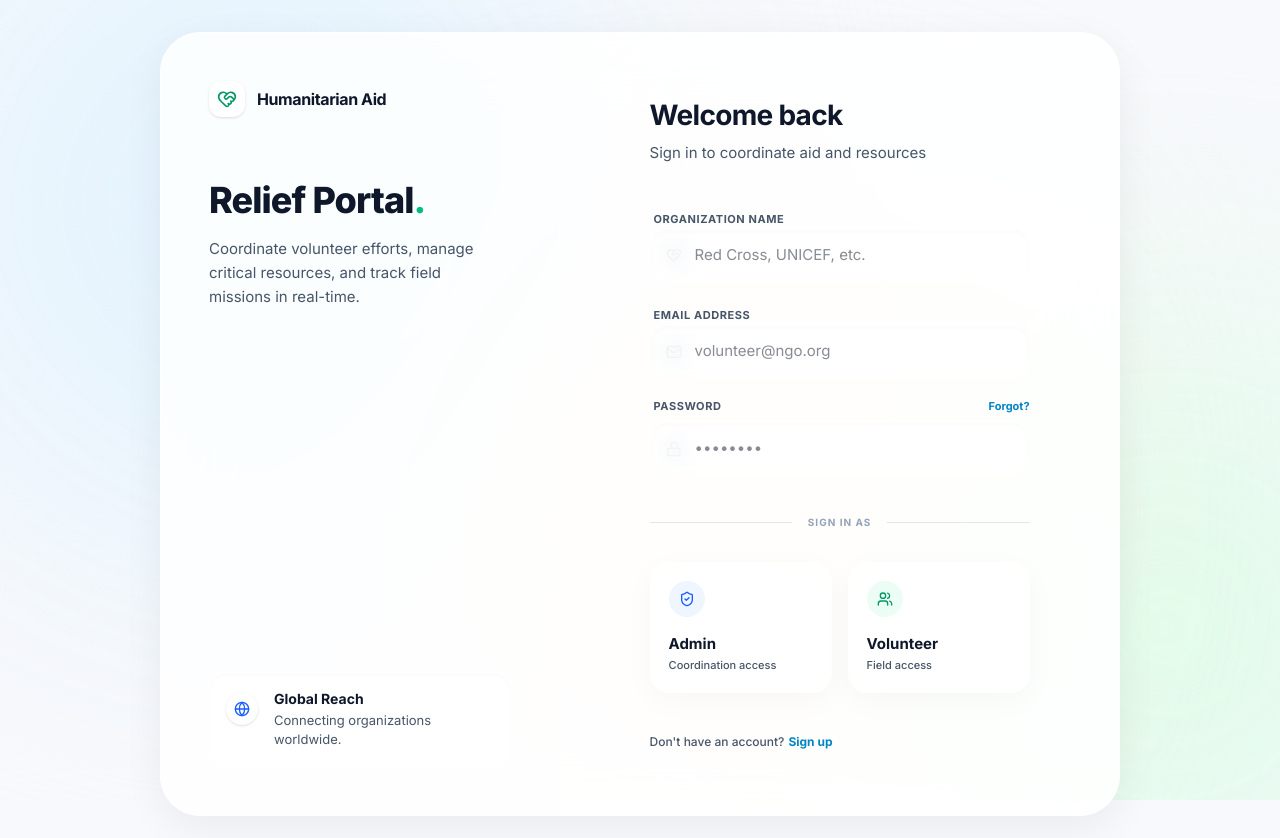
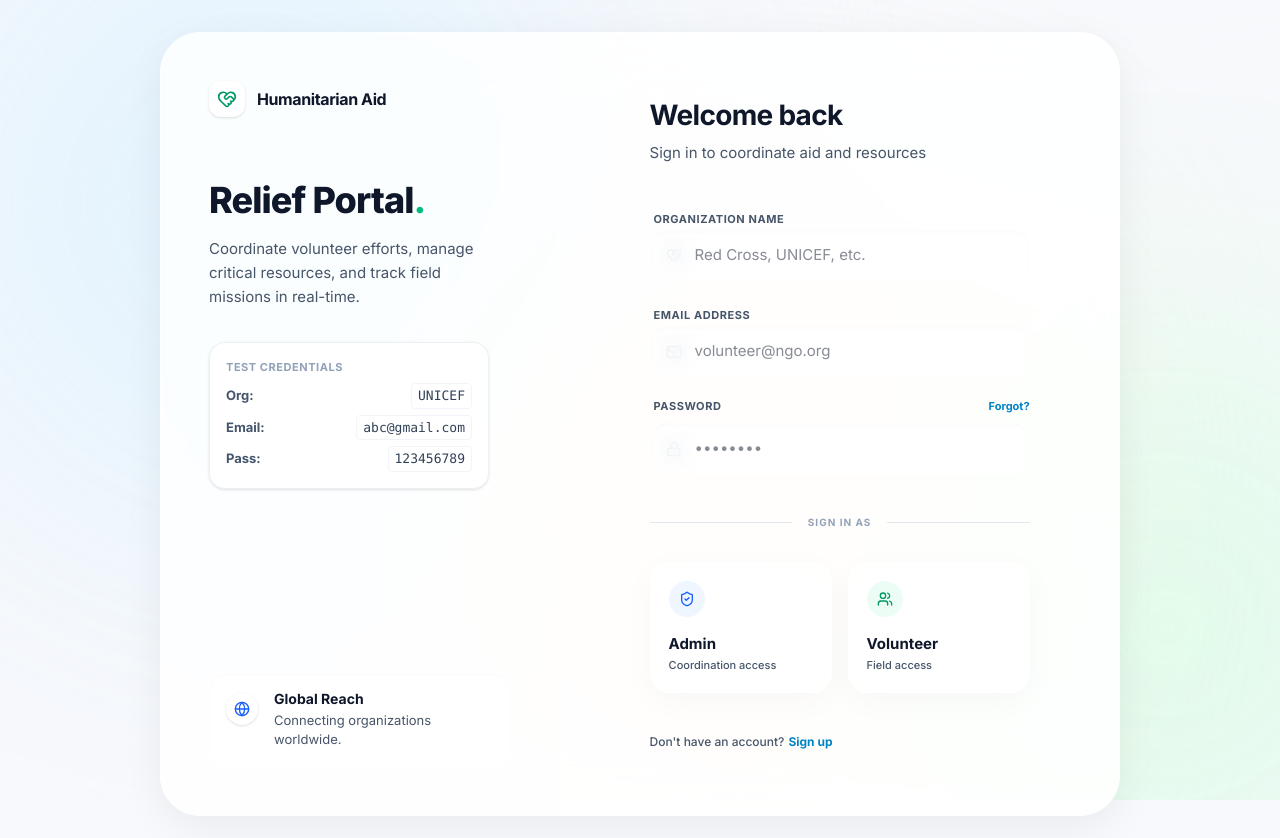
Before and after one commit to kavishbasole17/upgraded-carnival, a React (Vite) app in the folder src/frontend/: page /login in a window 1280 px wide. Shown: the top 838 px of the page. Built offline with nearby package versions, Linux system fonts and the light colour scheme.

Commit message:
NISHIK UPDATE: Test credentials for admin login added to login page.

```diff
--- a/src/frontend/src/pages/Login.tsx
+++ b/src/frontend/src/pages/Login.tsx
@@ -116,6 +116,16 @@ export default function Login() {
               <p className="text-text-secondary text-[15px] leading-relaxed max-w-[280px]">
                 Coordinate volunteer efforts, manage critical resources, and track field missions in real-time.
               </p>
+
+              <div className="mt-8 bg-white/50 backdrop-blur-sm border border-slate-200/60 shadow-sm rounded-2xl p-4 max-w-[280px]">
+                <p className="text-[11px] font-bold text-slate-400 uppercase tracking-[0.05em] mb-2">Test Credentials</p>
+                <div className="flex flex-col gap-1.5 text-[13px] text-slate-600">
+                  <div className="flex items-center justify-between"><span className="font-bold">Org:</span> <span className="font-mono bg-white px-1.5 py-0.5 rounded border border-slate-100 text-slate-700">UNICEF</span></div>
+                  <div className="flex items-center justify-between"><span className="font-bold">Email:</span> <span className="font-mono bg-white px-1.5 py-0.5 rounded border border-slate-100 text-slate-700">abc@gmail.com</span></div>
+                  <div className="flex items-center justify-between"><span className="font-bold">Pass:</span> <span className="font-mono bg-white px-1.5 py-0.5 rounded border border-slate-100 text-slate-700">123456789</span></div>
+                </div>
+              </div>
+
             </div>
           </div>
 
```
